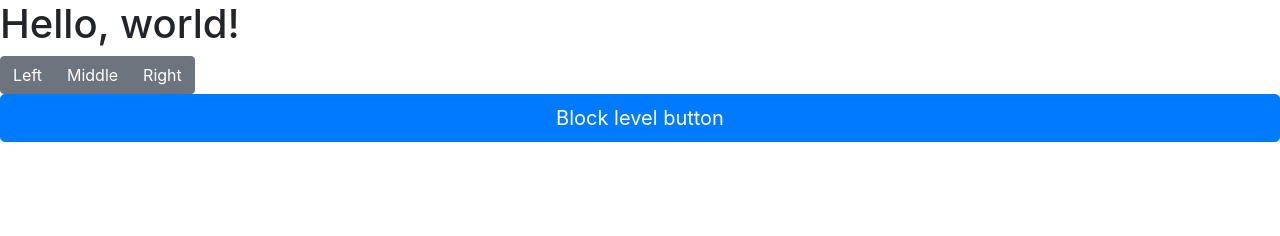
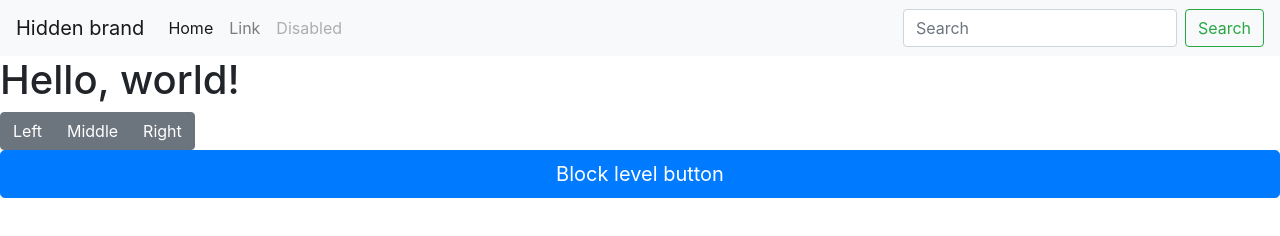
Before and after one commit to kelzbiggie01/services, a plain HTML site: page index.html in a window 1280 px wide. Drawn offline with nearby package versions, Linux system fonts and the light colour scheme.

Commit message:
working with navbar

```diff
--- a/index.html
+++ b/index.html
@@ -11,6 +11,29 @@
     <title>Hello, world!</title>
   </head>
   <body>
+    <nav class="navbar navbar-expand-lg navbar-light bg-light">
+      <button class="navbar-toggler" type="button" data-toggle="collapse" data-target="#navbarTogglerDemo01" aria-controls="navbarTogglerDemo01" aria-expanded="false" aria-label="Toggle navigation">
+        <span class="navbar-toggler-icon"></span>
+      </button>
+      <div class="collapse navbar-collapse" id="navbarTogglerDemo01">
+        <a class="navbar-brand" href="#">Hidden brand</a>
+        <ul class="navbar-nav mr-auto mt-2 mt-lg-0">
+          <li class="nav-item active">
+            <a class="nav-link" href="#">Home <span class="sr-only">(current)</span></a>
+          </li>
+          <li class="nav-item">
+            <a class="nav-link" href="#">Link</a>
+          </li>
+          <li class="nav-item">
+            <a class="nav-link disabled" href="#" tabindex="-1" aria-disabled="true">Disabled</a>
+          </li>
+        </ul>
+        <form class="form-inline my-2 my-lg-0">
+          <input class="form-control mr-sm-2" type="search" placeholder="Search" aria-label="Search">
+          <button class="btn btn-outline-success my-2 my-sm-0" type="submit">Search</button>
+        </form>
+      </div>
+    </nav>
     <h1>Hello, world!</h1>
 
     <div class="btn-group" role="group" aria-label="Basic example">
```
